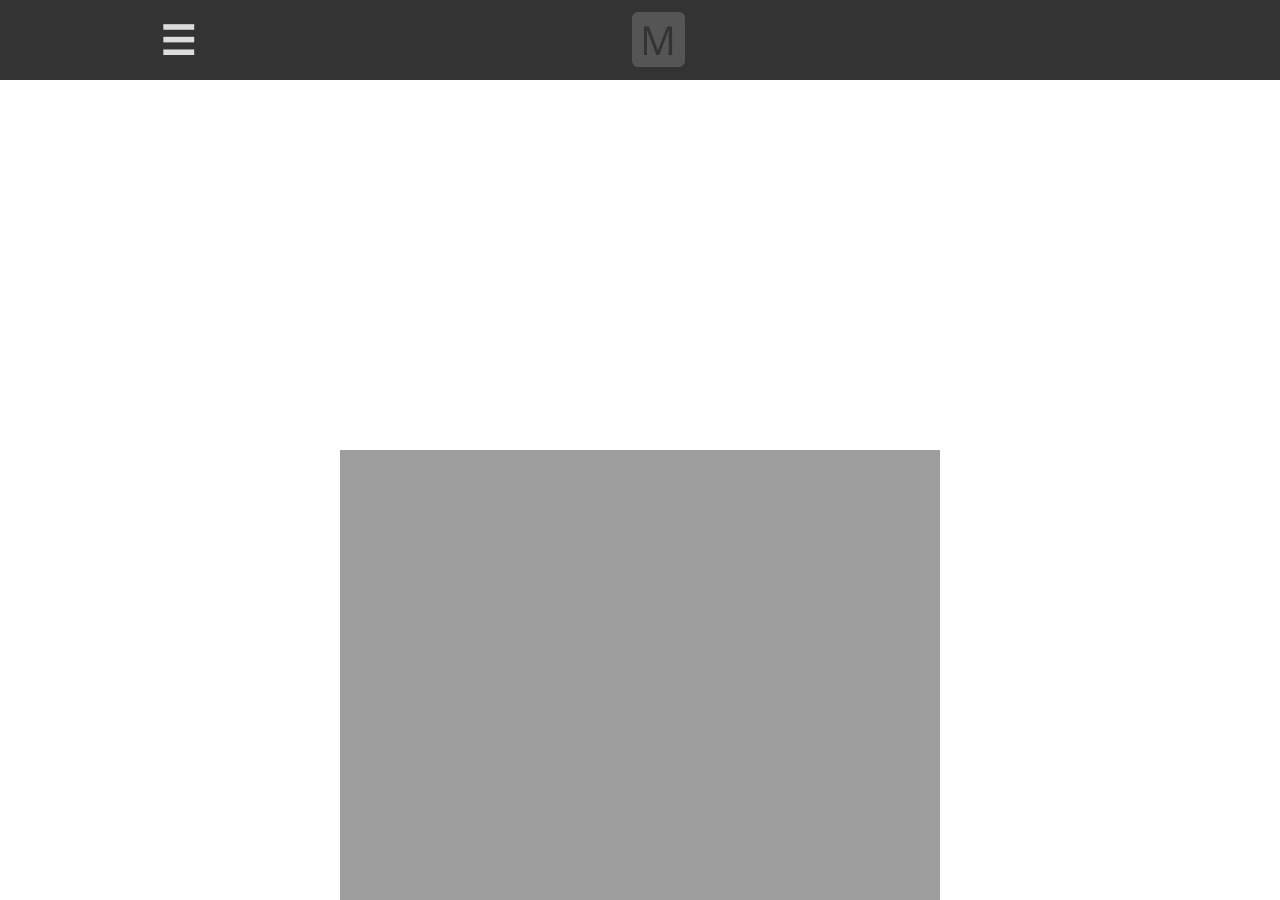
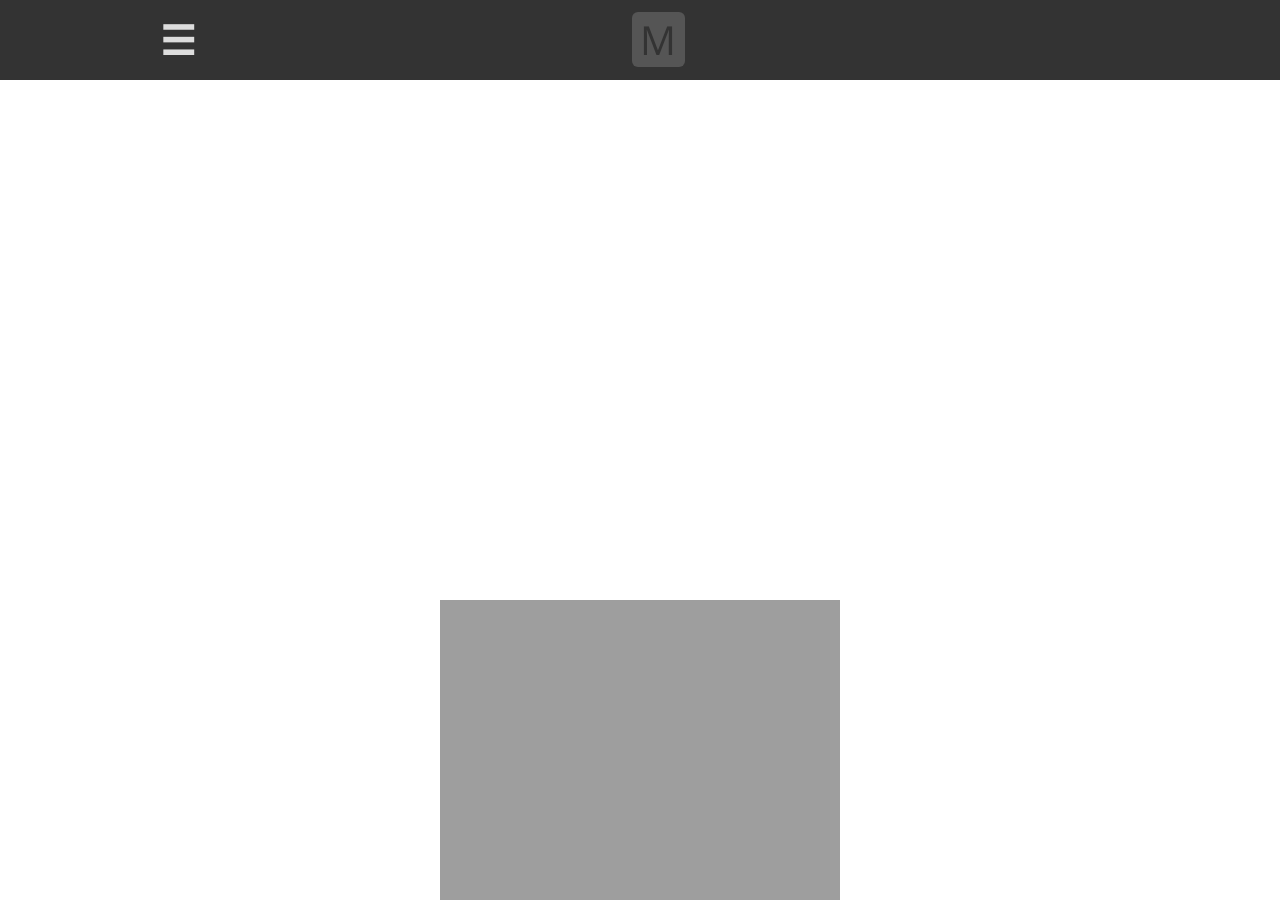
Before and after one commit to remarkablemark/remarkablemark.github.io, a Jekyll site: the page built from index.md, in a window 1280 px wide. Built offline with Jekyll 4.4.1, drawn with Linux system fonts in a browser that asks for light colours.

Commit message:
feat(sass): update headshot max-height to 45% for all screens

```diff
--- a/_sass/_headshot.scss
+++ b/_sass/_headshot.scss
@@ -3,25 +3,21 @@
  */
 #headshot {
   bottom: 0;
+  max-height: 45%;
+  max-width: 100%;
+  position: fixed;
+
   // center horizontally
   left: 0;
   right: 0;
-  margin: 0 auto; // ditto
-  max-width: 100%;
-  position: fixed;
+  margin: 0 auto;
+
+  // ensure headshot is behind header and main content
+  z-index: -1;
 
   // slide up animation
   -webkit-transition: bottom 800ms cubic-bezier(0.17, 0.04, 0.03, 0.94);
   -moz-transition: bottom 800ms cubic-bezier(0.17, 0.04, 0.03, 0.94);
   -o-transition: bottom 800ms cubic-bezier(0.17, 0.04, 0.03, 0.94);
   transition: bottom 800ms cubic-bezier(0.17, 0.04, 0.03, 0.94);
-
-  // ensure headshot is behind header and main content
-  z-index: -1;
-
-  @media only screen and (min-width: 500px) {
-    & {
-      height: 50%;
-    }
-  }
 }
```
